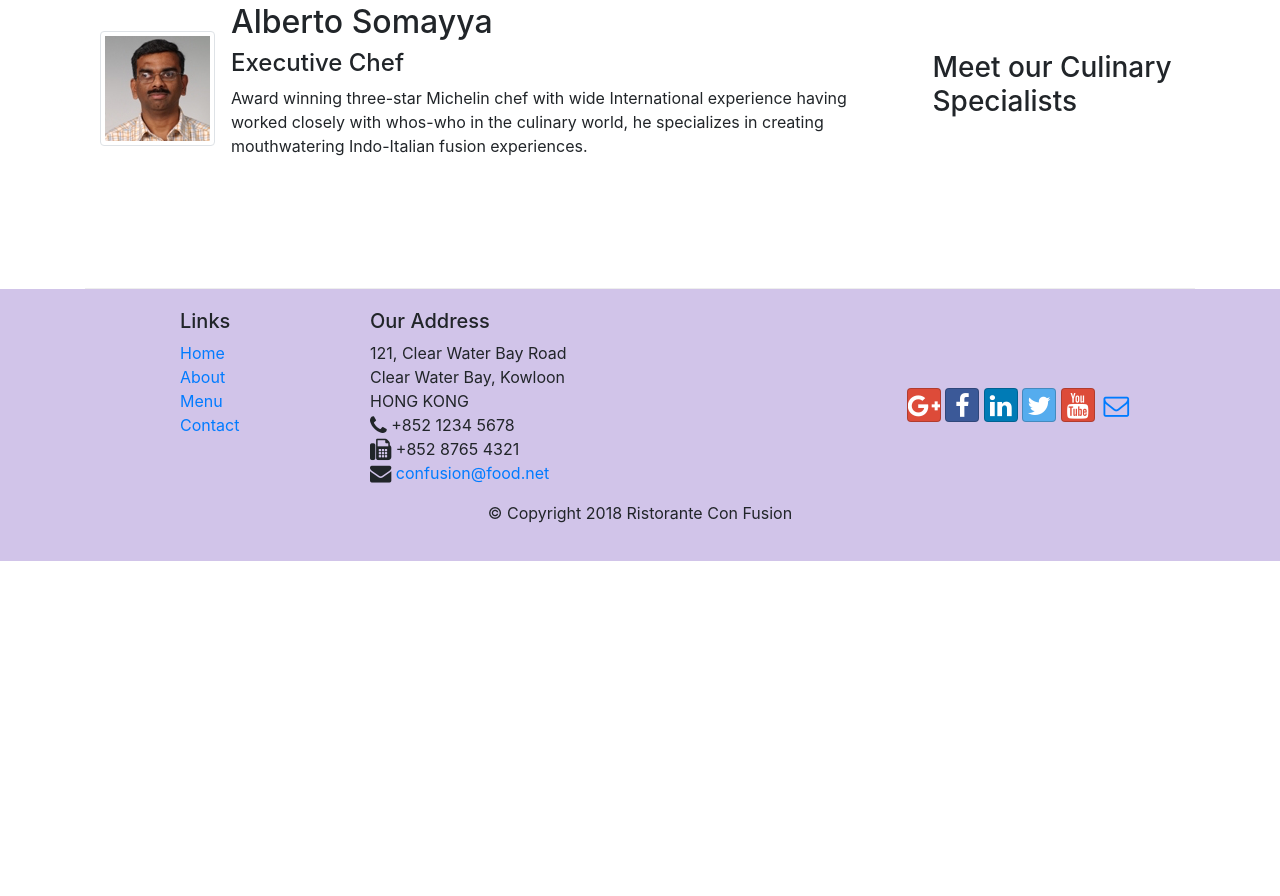
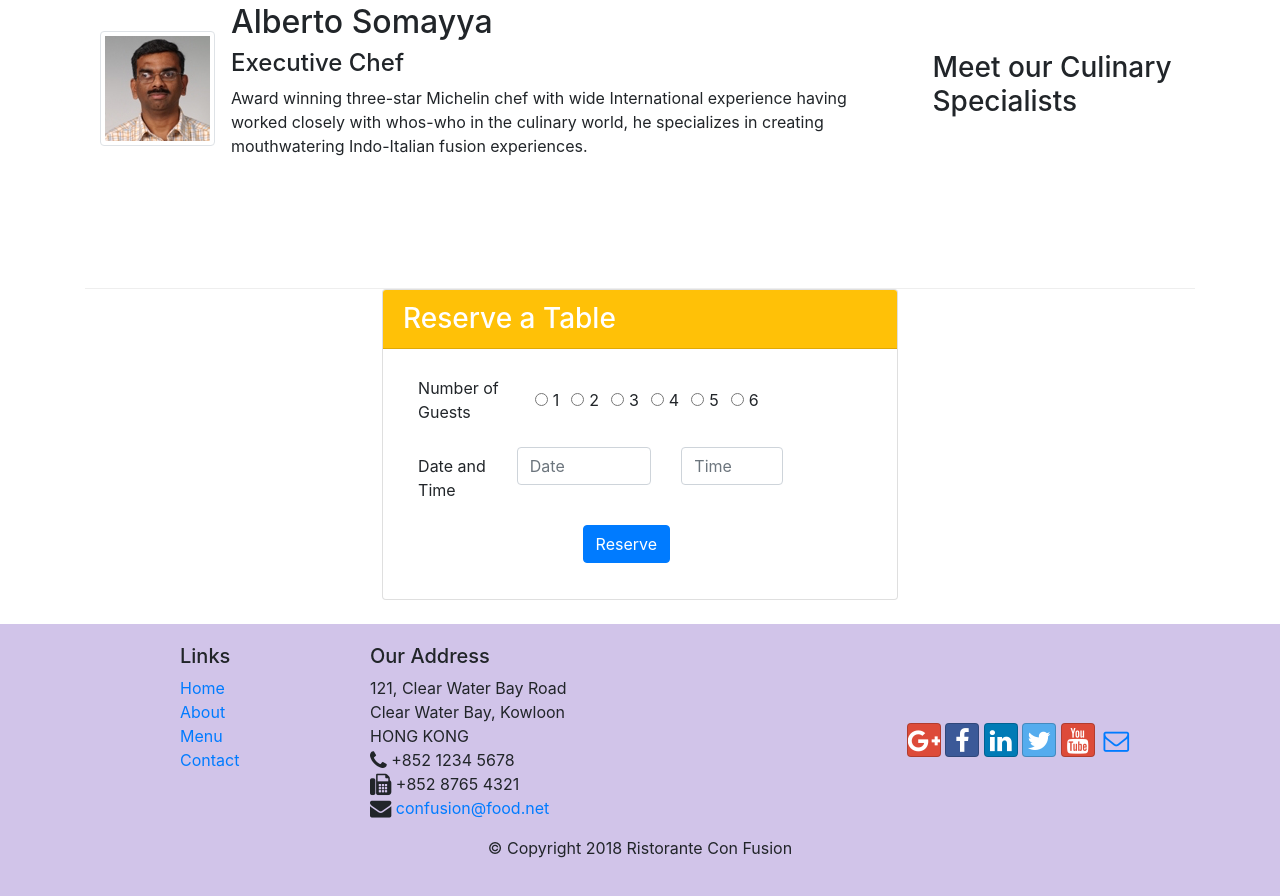
Before and after one commit to aami-12/web, a website: page index.html in a window 1280 px wide. Shown: the part 1195-2091 px from the top of the page. Before the commit the page ends 1756 px from the top, so only its background shows below. Drawn offline with nearby package versions, Linux system fonts and the light colour scheme.

Commit message:
second assignment

```diff
--- a/index.html
+++ b/index.html
@@ -39,8 +39,11 @@
                     <h1>Ristorante con Fusion</h1>
                     <p>We take inspiration from the World's best cuisines, and create a unique fusion experience. Our lipsmacking creations will tickle your culinary senses!</p>
                 </div>
-                <div class="col-12 col-sm align-self-center">
+                <div class="col-12 col-sm-3 align-self-center">
                     <img src="img/logo.png" class="img-fluid">
+                </div>
+                <div class="col-12 col-sm-3 align-self-center">
+                    <button type="button" class="btn btn-primary bg-warning text-dark"  ><a href="#Reservation" width="41">Reserve Table</button></a>
                 </div>
             </div>
         </div>
@@ -72,8 +75,13 @@
                 <h3>This Month's Promotions</h3>
             </div>
             <div class="col col-sm col-md">
-                <h2>Weekend Grand Buffet</h2>
+                <div class="media">
+                    <div class="media-body">
+                <h2 class="mt-0 mb-1">Weekend Grand Buffet <span class="badge badge-danger"> NEW </span></h2>
                 <p>Featuring mouthwatering combinations with a choice of five different salads, six enticing appetizers, six main entrees and five choicest desserts. Free flowing bubbly and soft drinks. All for just $19.99 per person </p>
+                    </div>
+                    <img class="d-flex ml-3 img-thumbnail align-self-center" src="img/buffet.png" alt="alberto">
+                </div>
             </div>
         </div>
 
@@ -94,6 +102,61 @@
             </div>
         </div>
     </div>
+    <div class="row justify-content-center" id="Reservation" >
+        <div class="col-12 col-sm-5">
+        <div class="card" >
+            <h3 class="card-header bg-warning text-white">Reserve a Table</h3>
+            <div class="card-body">
+                <div class="col-12 col-md-10">
+                    <form>
+                        <div class="form-group row">
+                            <label for="guests" class="col-md-4 col-form-label">Number of Guests</label>
+                            <div class="form-check form-check-inline">
+                                <input class="form-check-input" type="radio" name="inlineRadioOptions" id="guests1" value="guest1">
+                                <label class="form-check-label" for="guests1">1</label>
+                              </div>
+                              <div class="form-check form-check-inline">
+                                <input class="form-check-input" type="radio" name="inlineRadioOptions" id="guests2" value="guest2">
+                                <label class="form-check-label" for="guests2">2</label>
+                              </div>
+                              <div class="form-check form-check-inline">
+                                <input class="form-check-input" type="radio" name="inlineRadioOptions" id="guests3" value="guest3">
+                                <label class="form-check-label" for="guests3">3</label>
+                              </div>
+                              <div class="form-check form-check-inline">
+                                <input class="form-check-input" type="radio" name="inlineRadioOptions" id="guests4" value="guest4">
+                                <label class="form-check-label" for="guests4">4</label>
+                              </div>
+                              <div class="form-check form-check-inline">
+                                <input class="form-check-input" type="radio" name="inlineRadioOptions" id="guests5" value="guest5">
+                                <label class="form-check-label" for="guests5">5</label>
+                              </div>
+                              <div class="form-check form-check-inline">
+                                <input class="form-check-input" type="radio" name="inlineRadioOptions" id="guests6" value="guest6">
+                                <label class="form-check-label" for="guests6">6</label>
+                              </div>
+                        </div>
+                        <div class="form-group row">
+                            <label for="date-time" class="col-12 col-md-3 col-form-label">Date and Time</label>
+                            <div class="col-9 col-md-5">
+                                <input type="text" class="form-control" id="date" name="date" placeholder="Date">
+                            </div>
+                            <div class="col-9 col-md-4">
+                                <input type="text" class="form-control" id="time" name="time" placeholder="Time">
+                            </div>
+                        </div>
+                        <div class="form-group row">
+                            <div class="col-12 offset-md-5 col-md-7">
+                                <button type="submit" class="btn btn-primary">Reserve</button>
+                            </div>
+                        </div>
+                    </form>
+                </div>
+            </div>
+        </div>
+        <div class="col-12">&nbsp;</div>
+    </div>
+</div>
 
     <footer class="footer">
         <div class="container">
```
Also changed, not shown: contactus.html (+1 -1 lines), css/styles.css (line endings or trailing spaces).
